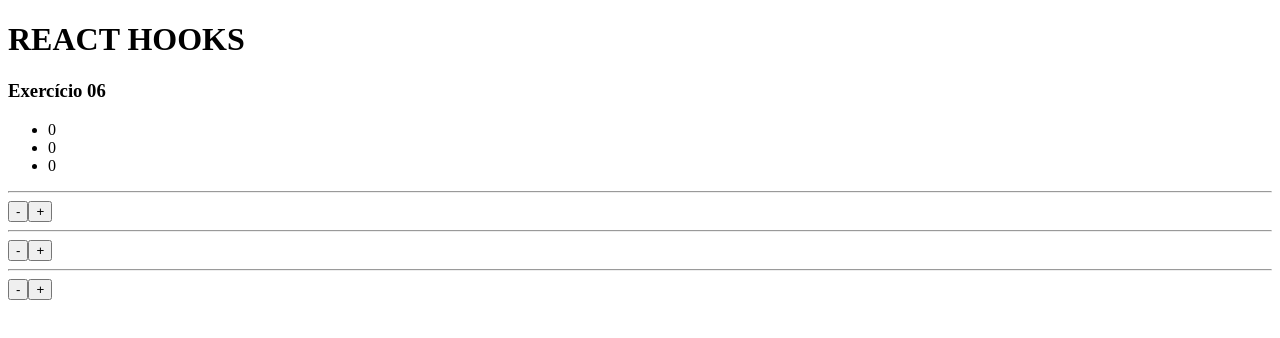
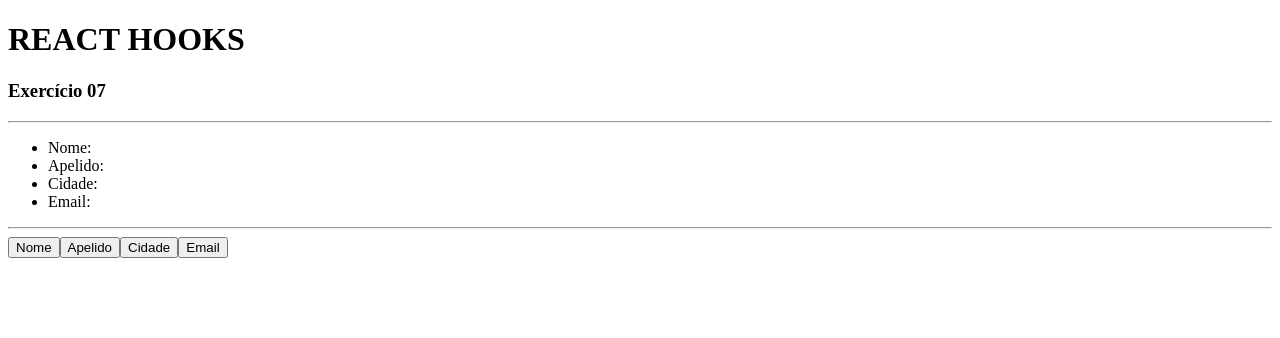
Before and after one commit to sys4soft/react_next_hooks, a React (Vite) app: page / in a window 1280 px wide. Shown: the top 338 px of the page. Built offline with nearby package versions, Linux system fonts and the light colour scheme.

Commit message:
08_hooks

```diff
--- a/src/App.jsx
+++ b/src/App.jsx
@@ -6,7 +6,8 @@
 // import HookState04 from './components/UseState_04'
 // import HookState05 from './components/UseState_05'
 // import HookState06 from './components/UseState_06'
-import HookState07 from './components/UseState_07'
+// import HookState07 from './components/UseState_07'
+import HookState08 from './components/UseState_08'
 
 export default () => {
     return (
@@ -18,7 +19,8 @@
             {/* <HookState04 /> */}
             {/* <HookState05 /> */}
             {/* <HookState06 /> */}
-            <HookState07 />
+            {/* <HookState07 /> */}
+            <HookState08 />
         </>
     )
 }
--- /dev/null
+++ b/src/components/UseState_08.jsx
@@ -0,0 +1,54 @@
+import React from "react";
+import { useState } from "react";
+
+export default () => {
+
+    const tmp = {
+        nome: '',
+        apelido: '',
+        cidade: '',
+        email: ''
+    }
+
+    const [cliente, setCliente] = useState(tmp)
+
+    return (
+        <>
+            <h3>Exercício 07</h3>
+            <hr />
+            <ul>
+                <li>Nome: {cliente.nome}</li>
+                <li>Apelido: {cliente.apelido}</li>
+                <li>Cidade: {cliente.cidade}</li>
+                <li>Email: {cliente.email}</li>
+            </ul>
+            <hr />
+            <button onClick={() => {
+                const c = { ...cliente }
+                c.nome = 'Joao'
+                setCliente(c)
+            }}>Nome</button>
+
+
+            <button onClick={() => {
+                const c = { ...cliente }
+                c.apelido = 'Ribeiro'
+                setCliente(c)
+            }}>Apelido</button>
+
+
+            <button onClick={() => {
+                const c = { ...cliente }
+                c.cidade = 'Lisboa'
+                setCliente(c)
+            }}>Cidade</button>
+
+
+            <button onClick={() => {
+                const c = { ...cliente }
+                c.email = 'joao@gmail.com'
+                setCliente(c)
+            }}>Email</button>
+        </>
+    )
+}
```
